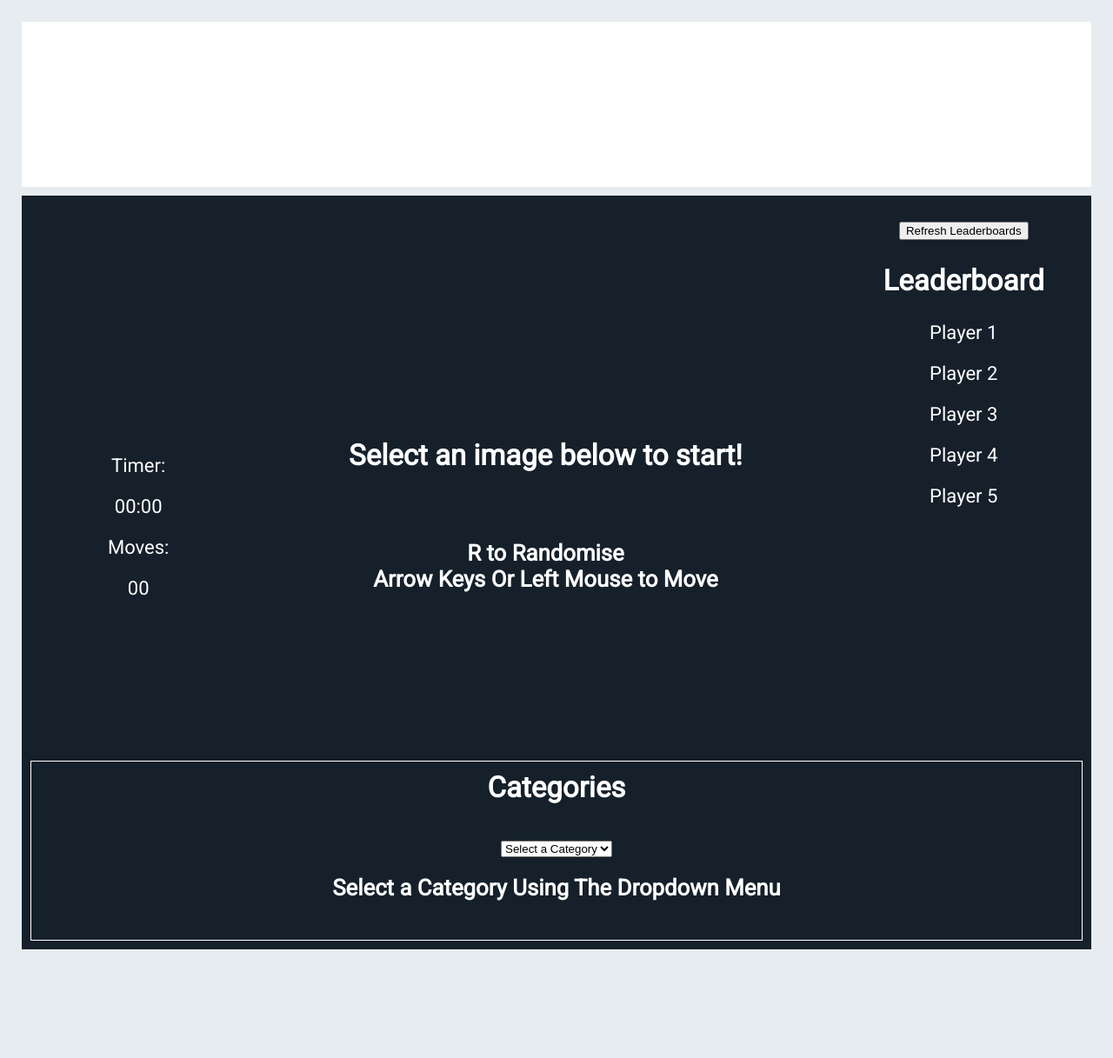
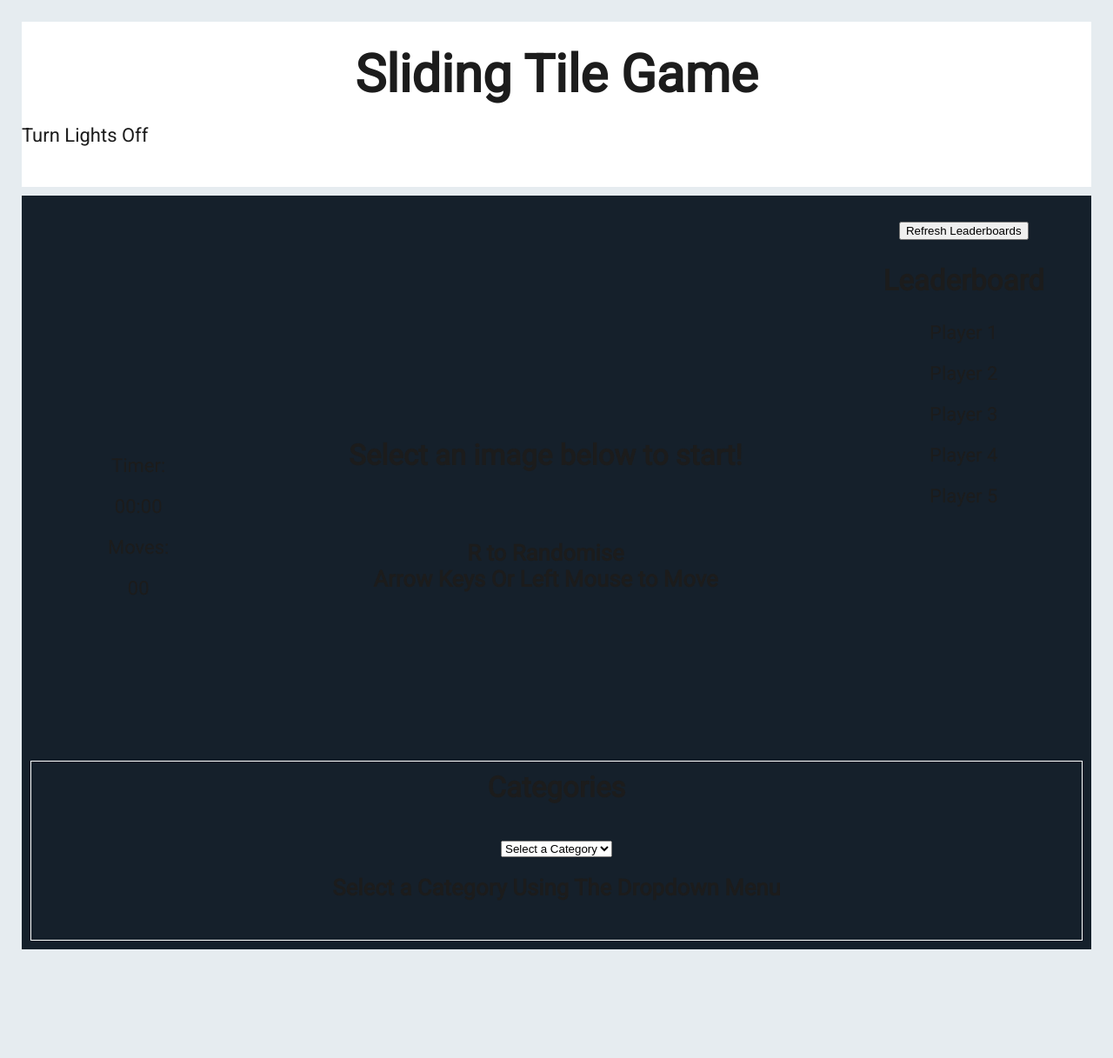
Before and after one commit to SlidingTile/SlidingTileRep, a PHP site: page /code/production/index.html in a window 1280 px wide. Shown: the whole page at 87% size. Run offline with PHP 8.4, Linux system fonts and the light colour scheme; some libraries are stand-ins or nearby versions.

Commit message:
Update defaultStyle.css

```diff
--- a/code/production/css/defaultStyle.css
+++ b/code/production/css/defaultStyle.css
@@ -15,7 +15,7 @@ html {
 body {
 	font-family: 'Roboto';
 	font-size: 22px;
-	color: #FFF;
+	color: #1C1C1C;
 	background-color: #E6ECF0;
 	margin: 0 0 100px;
     	padding: 25px;
```
